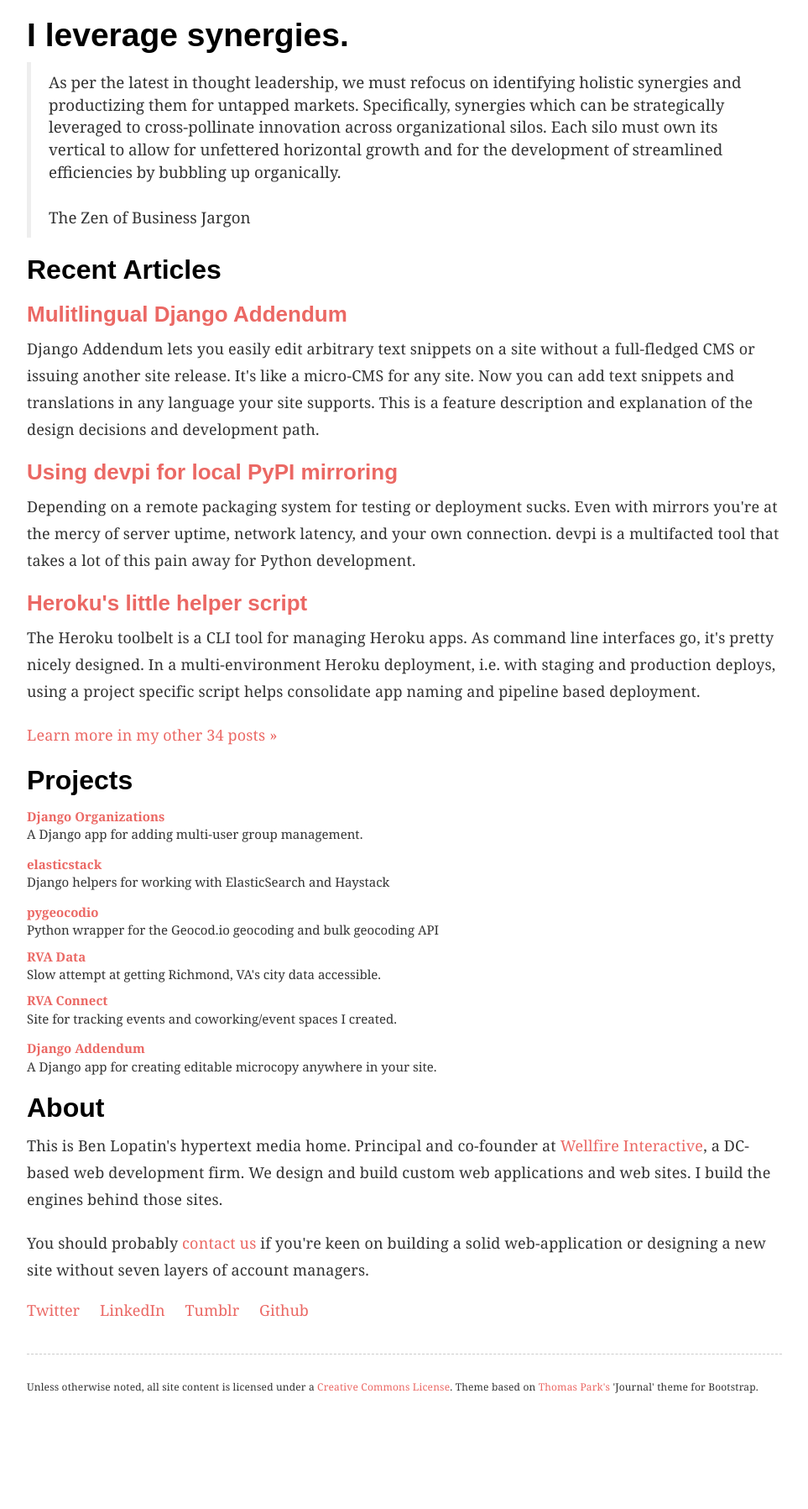
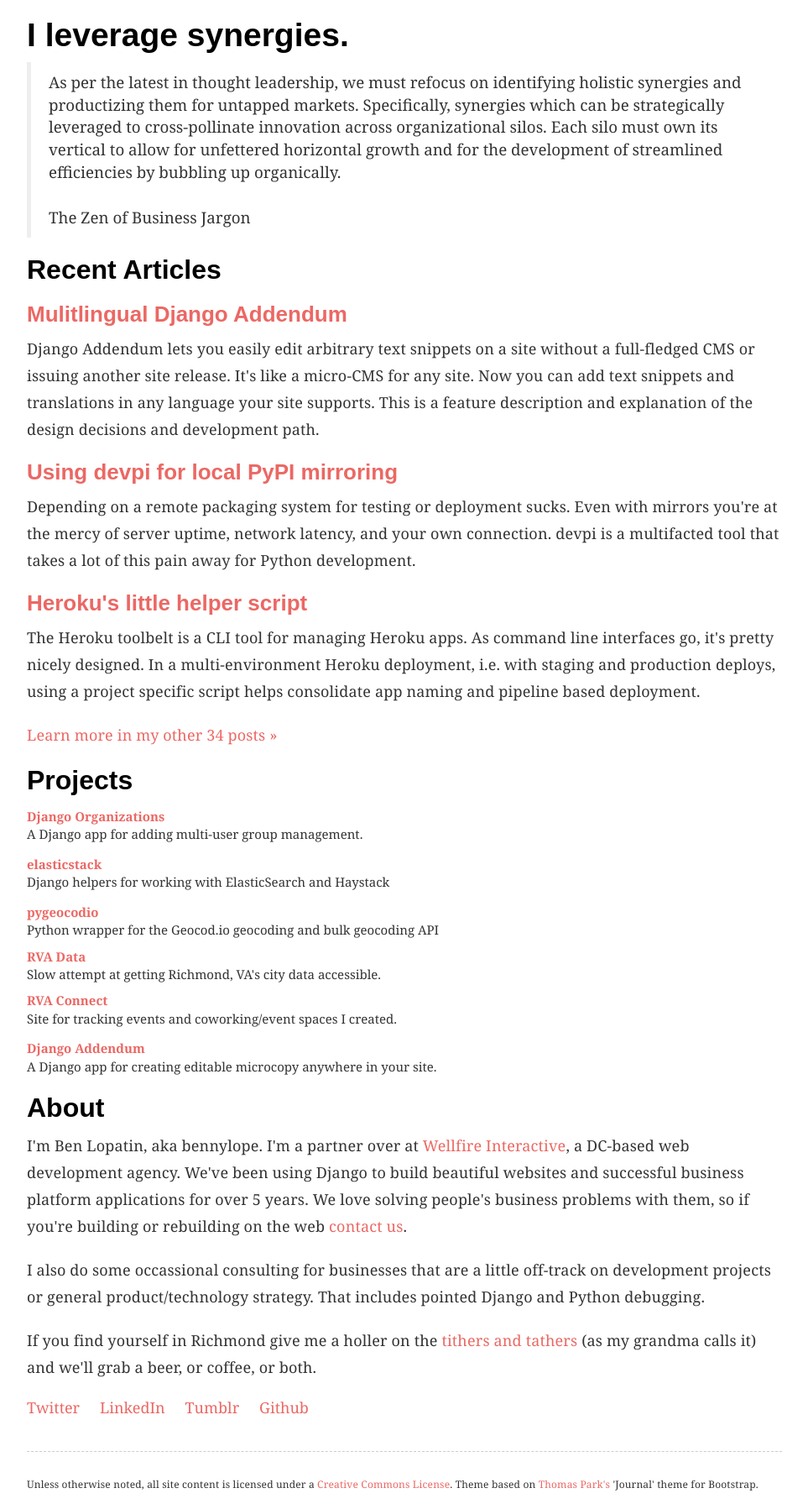
Before and after one commit to bennylope/bennylope.github.com, a Jekyll site: the page built from index.html, in a window 1280 px wide. Shown: the whole page at 84% size, without its empty margins (158-1121 px from the left). Built offline with Jekyll 4.4.1, drawn with Linux system fonts in a browser that asks for light colours; some web fonts are replaced; the list of posts is cut into pages by our own code; comment, search, counter and statistics services are not loaded; before the commit the page ends 1681 px from its top, so only the background shows below that; grey boxes are pictures that could not be loaded.

Commit message:
updates about section

```diff
--- a/index.html
+++ b/index.html
@@ -47,12 +47,15 @@
 
     <section class="about">
     <h2>About</h2>
-    <p>This is Ben Lopatin's hypertext media home. Principal and co-founder at <a
-      href="http://www.wellfireinteractive.com">Wellfire
-      Interactive</a>, a DC-based web development firm. We design and
-    build custom web applications and web sites. I build the engines
-    behind those sites.</p>
-    <p>You should probably <a
-      href="http://www.wellfireinteractive.com/contact/">contact us</a> if you're keen on building a solid web-application or
-    designing a new site without seven layers of account managers.</p>
+    <p>I'm Ben Lopatin, aka bennylope. I'm a partner over at <a href="http://wellfireinteractive.com">Wellfire Interactive</a>,
+    a DC-based web development agency. We've been using Django to build
+    beautiful websites and successful business platform applications for over 5 years.
+    We love solving people's business problems with them, so if you're building or rebuilding on the web
+    <a href="http://wellfireinteractive.com/contact/">contact us</a>.</p>
+    <p>I also do some occassional consulting for businesses that are a little off-track
+    on development projects or general product/technology strategy. That includes
+    pointed Django and Python debugging.</p>
+    <p>If you find yourself in Richmond give me a holler on the
+    <a href="https://twitter.com/bennylope">tithers and tathers</a> (as my grandma calls it) and we'll
+    grab a beer, or coffee, or both.</p>
     </section>
```
